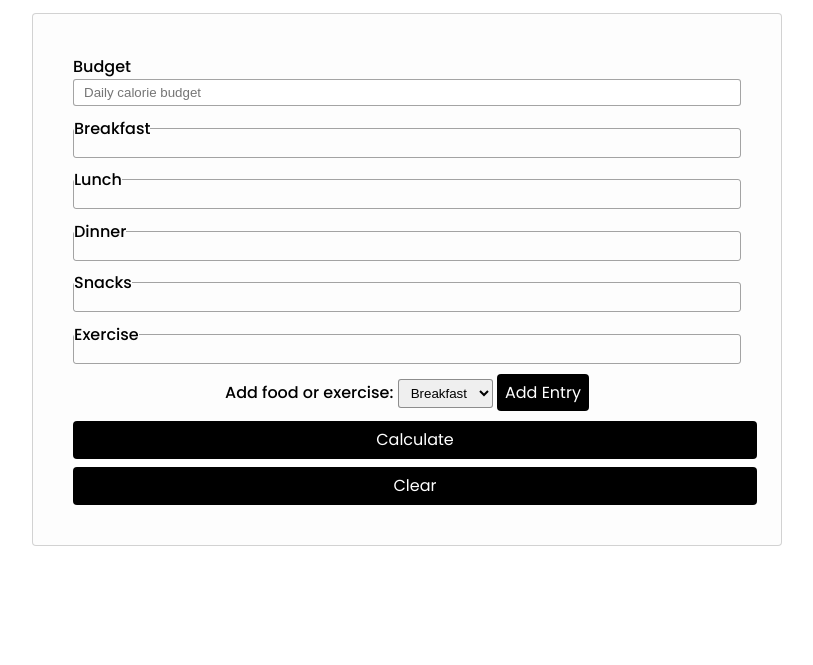
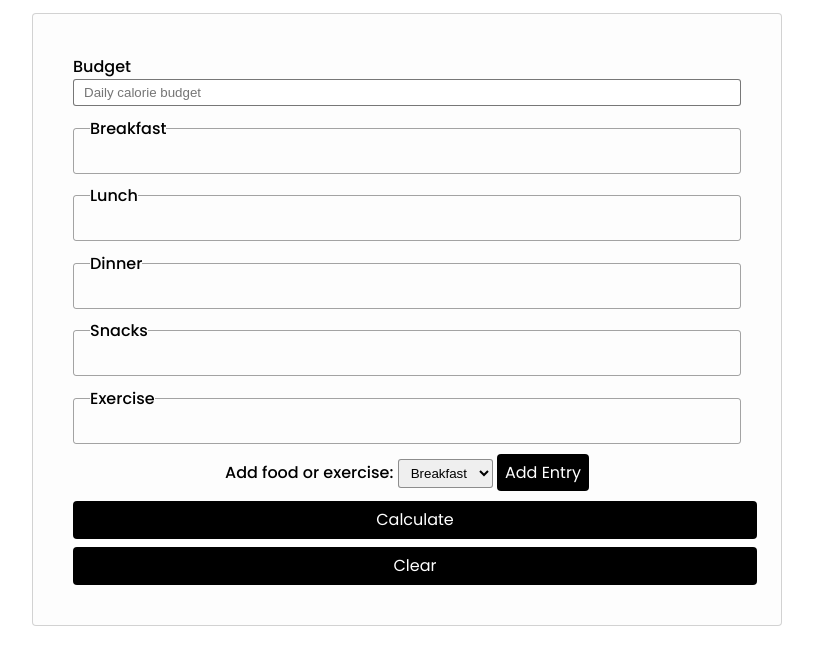
Before and after one commit to Eyuleo/calorie-counter, a plain HTML site: page index.html in a window 1280 px wide. Shown: the part 67-732 px from the top of the page, without its empty margins (233-1046 px from the left). Drawn offline with Linux system fonts and the light colour scheme.

Commit message:
refactor:change input element styles to be global

```diff
--- a/styles.css
+++ b/styles.css
@@ -22,7 +22,12 @@ label,
 legend {
     font-weight: 500;
 }
-
+input{
+    padding: 5px 10px;
+    width: 100%;
+    border: 1px solid #00000088;
+    border-radius: 3px;
+}
 input:focus {
     outline: 1px solid #000000b2;
 }
@@ -32,6 +37,7 @@ fieldset {
     border: 1px solid #0000005b;
     border-radius: 3px;
     padding: .5rem 0;
+    padding: 1rem;
 }
 
 select {
@@ -53,15 +59,9 @@ select {
     padding: 2.5rem;
 }
 
-#budget {
-    padding: 5px 10px;
-    width: 100%;
-    border: 1px solid #0000005b;
-    border-radius: 3px;
-}
-
 .input-container {
     display: flex;
+    flex-direction: column;
 }
 
 .controls {
```
